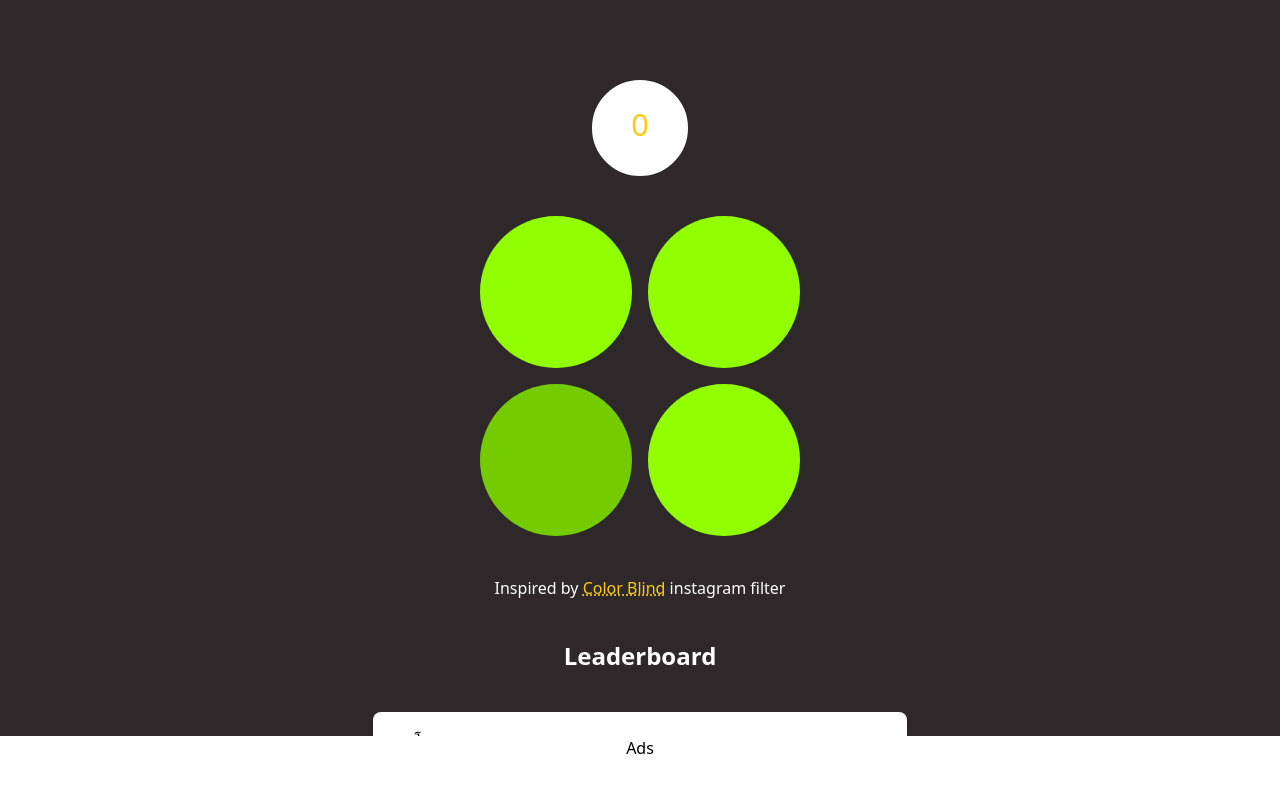
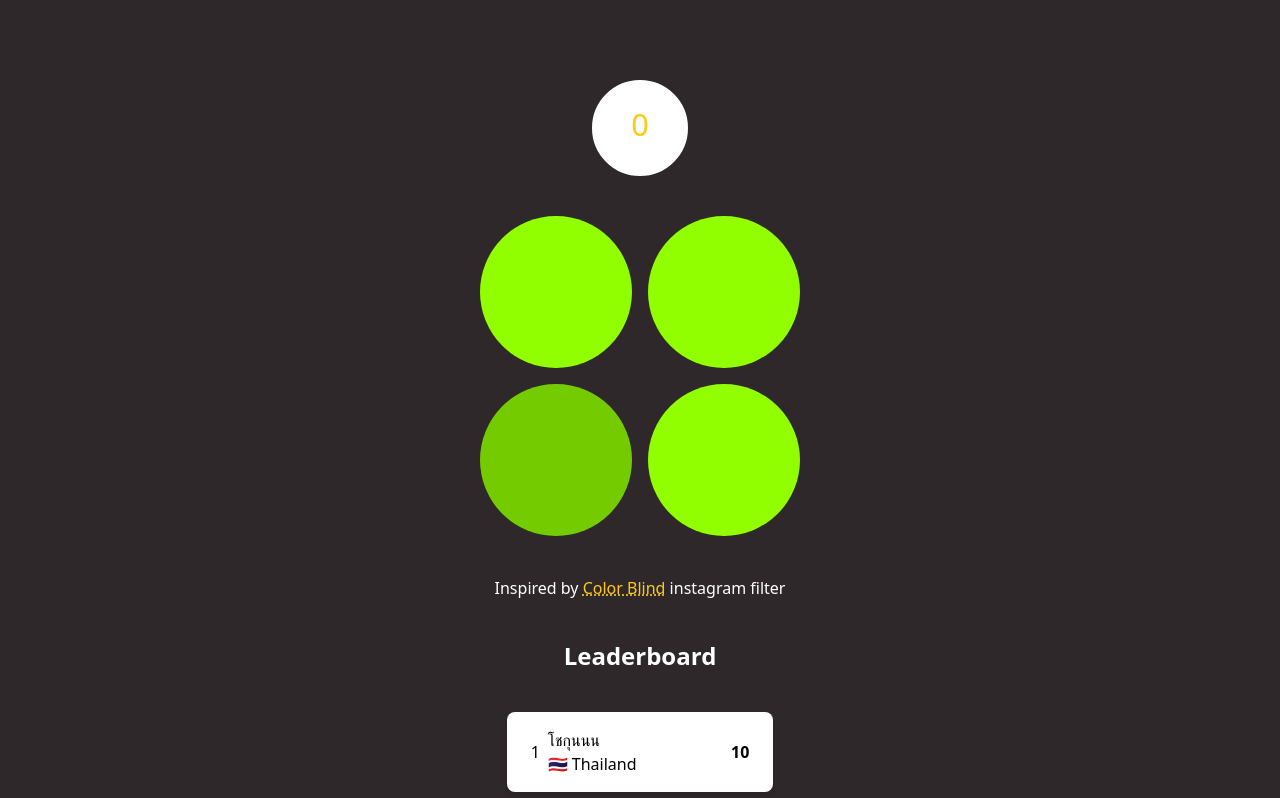
Before and after one commit to SornchaiTheDev/colornonym, a Next.js app: page / in a window 1280 px wide. Shown: the top 798 px of the page. Built offline with nearby package versions, Linux system fonts and the light colour scheme.

Commit message:
Fix : Color Button Size on Every Devices

```diff
--- a/components/Ads.js
+++ b/components/Ads.js
@@ -1,11 +1,7 @@
 import React from "react";
 
 function Ads() {
-  return (
-    <div className="fixed bottom-0 w-full h-16 bg-white text-center">
-      Ads
-    </div>
-  );
+  return <div className="mt-6 w-full h-16 bg-white text-center">Ads</div>;
 }
 
 export default Ads;
--- a/components/ColorParts.js
+++ b/components/ColorParts.js
@@ -7,9 +7,10 @@ function ColorParts() {
 
   return (
     <div
-      className={`w-2/3 h-full md:w-3/12 grid items-center justify-center gap-4 mt-10 `}
+      className={`w-full md:w-1/2 grid items-center justify-center gap-4 mt-10 `}
       style={{
         gridTemplateColumns: `repeat(${column}, minmax(0, 1fr))`,
+        gridAutoFlow: true,
       }}
     >
       {colors.map((color, index) => (
--- a/pages/index.js
+++ b/pages/index.js
@@ -12,12 +12,14 @@ function index() {
       <Head>
         <title>ItsTheSameOne</title>
       </Head>
-      <div className="flex flex-col justify-start pt-20 items-center bg-primary min-h-screen pb-20">
-        <Timer />
-        <ColorParts />
-        <Inspired />
-        <LeaderBoard />
-        <Ads />
+      <div className="flex flex-col justify-start pt-20 items-center bg-primary min-h-screen ">
+        <div className="w-3/4 md:w-1/2 flex flex-col items-center">
+          <Timer />
+          <ColorParts />
+          <Inspired />
+          <LeaderBoard />
+          <Ads />
+        </div>
       </div>
     </ContextProvider>
   );
```
Also changed, not shown: components/ColorBtn.js (+2 -2 lines).
